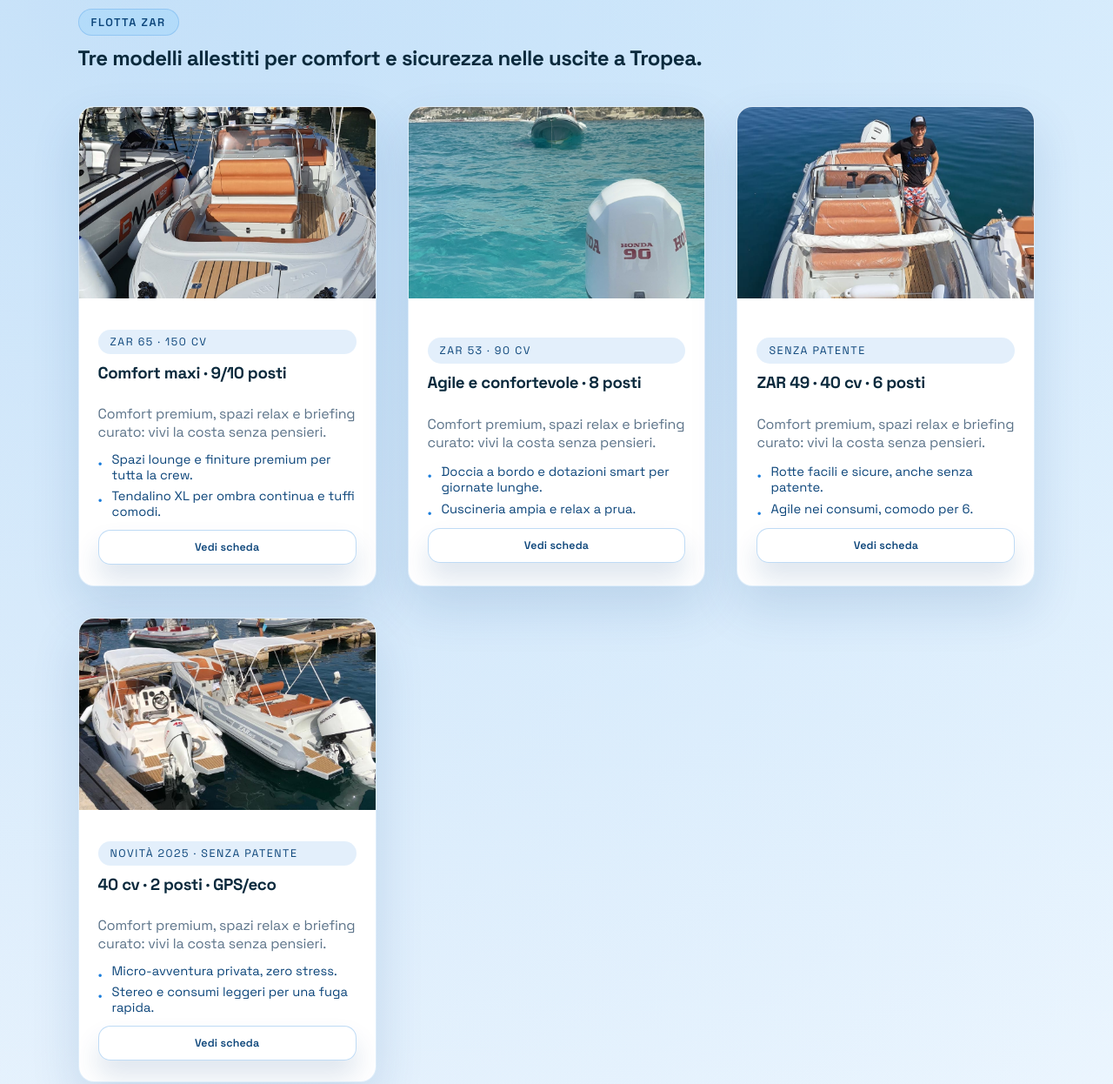
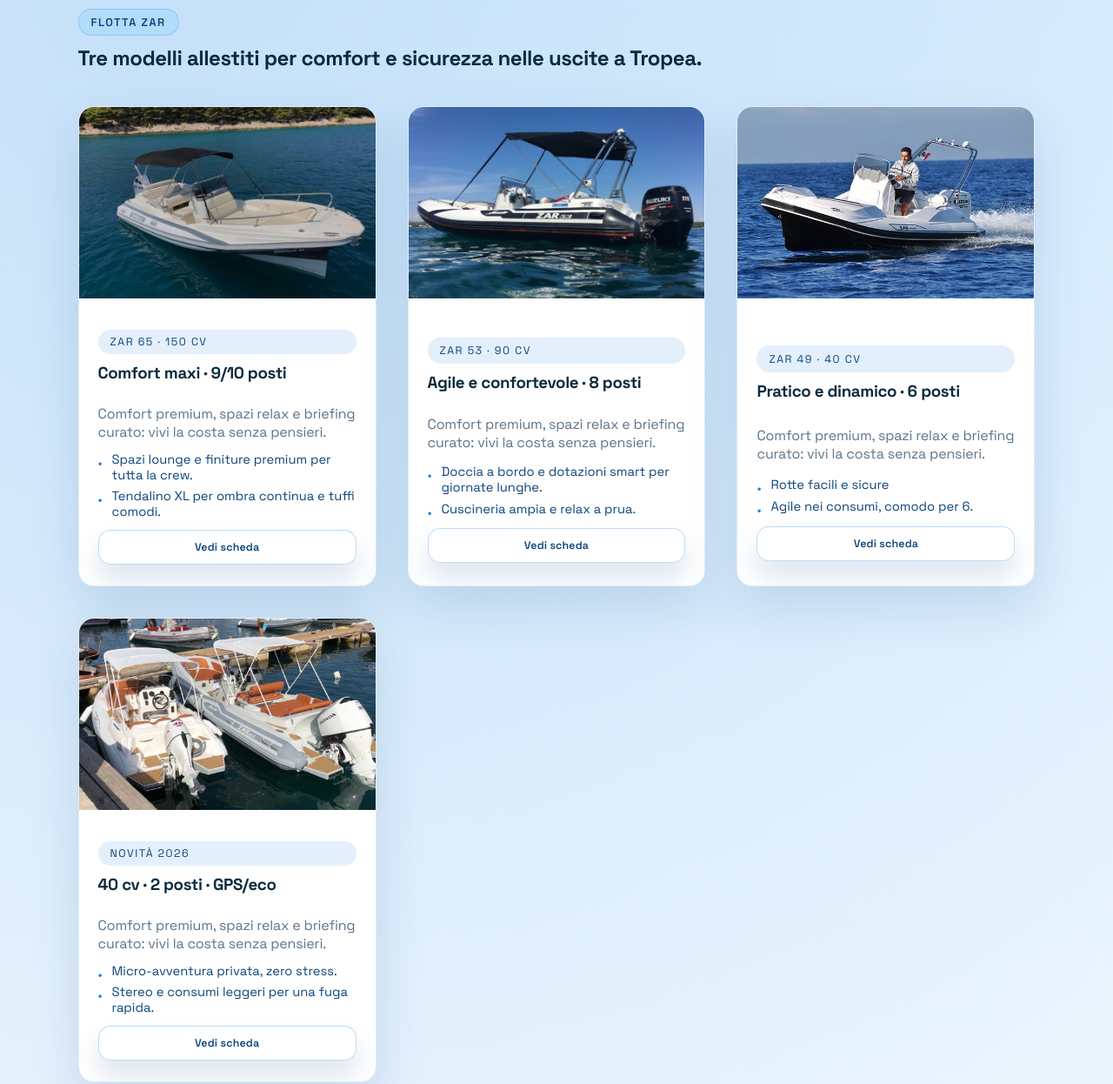
Before and after one commit to LucaMarastoni/Albatros-Tropea-Noleggio, a website: page docs/index.html in a window 1280 px wide. Shown: the part 1020-2266 px from the top of the page at 87% size. Drawn offline with Linux system fonts and the light colour scheme; no server answers.

```diff
--- a/docs/boats-images.js
+++ b/docs/boats-images.js
@@ -3,10 +3,10 @@
   const base = isBoatDetail ? '../' : '';
 
   const map = {
-    'zar49': `${base}assets/img/FotoGommone/FotGommone1.jpg`,
-    'zar65': `${base}assets/img/FotoGommone/FotGommone6.jpg`,
-    'zar50-2025': `${base}assets/img/FotoGommone/FotGommone5.jpg`,
-    'zar53': `${base}assets/img/FotoGommone/FotGommone19.jpg`,
+    'zar49': `${base}assets/img/FotoGommone/49.jpg`,
+    'zar65': `${base}assets/img/FotoGommone/65.jpg`,
+    'zar50-2025': `${base}assets/img/30.jpg`,
+    'zar53': `${base}assets/img/FotoGommone/53.jpeg`,
   };
 
   window.BOAT_IMAGE_MAP = map;
--- a/docs/index.html
+++ b/docs/index.html
@@ -306,14 +306,14 @@
         </article>
         <article class="excursion-card" data-boat-id="zar49" data-inline-images="assets/img/4.jpg|assets/img/15.jpg|assets/img/16.jpg">
           <figure>
-            <img src="assets/img/4.jpg" alt="ZAR 49 senza patente" loading="lazy">
+            <img src="assets/img/4.jpg" alt="ZAR 49" loading="lazy">
           </figure>
           <div class="excursion-card__body">
-            <span class="label label--accent" data-i18n="boats-badge-nolicense">Senza patente</span>
-            <h3 data-i18n="boats-title49">ZAR 49 · 40 cv · 6 posti</h3>
+            <span class="label label--accent" data-i18n="boats-badge-nolicense">ZAR 49 · 40 cv</span>
+            <h3 data-i18n="boats-title49">Pratico e dinamico · 6 posti</h3>
             <p class="fleet-intro__lead" data-i18n="boats-copy">Comfort premium, spazi relax e briefing curato: vivi la costa senza pensieri.</p>
             <ul>
-              <li data-i18n="boats-card5">Rotte facili e sicure, anche senza patente.</li>
+              <li data-i18n="boats-card5">Rotte facili e sicure</li>
               <li data-i18n="boats-card6">Agile nei consumi, comodo per 6.</li>
             </ul>
             <a class="btn tiny outline boat-card__cta" href="flotta/zar49.html" data-i18n="boats-card-cta">Vedi scheda</a>
@@ -321,10 +321,10 @@
         </article>
         <article class="excursion-card" data-boat-id="zar50-2025" data-inline-images="assets/img/32.jpg|assets/img/14.jpg|assets/img/6.jpg">
           <figure>
-            <img src="assets/img/32.jpg" alt="Novità 2025 senza patente" loading="lazy">
+            <img src="assets/img/32.jpg" alt="Novità 2026" loading="lazy">
           </figure>
           <div class="excursion-card__body">
-            <span class="label label--accent" data-i18n="boats-label50">Novità 2025 · Senza patente</span>
+            <span class="label label--accent" data-i18n="boats-label50">Novità 2026</span>
             <h3 data-i18n="boats-title50">40 cv · 2 posti · GPS/eco</h3>
             <p class="fleet-intro__lead" data-i18n="boats-copy">Comfort premium, spazi relax e briefing curato: vivi la costa senza pensieri.</p>
             <ul>
@@ -439,7 +439,7 @@
           <h4 data-i18n="footer-title">Albatros Tropea Noleggio</h4>
           <p data-i18n="footer-address">Viale Raf Vallone, 89861 Tropea (VV) · Italia</p>
         </div>
-        <p data-i18n="footer-desc">Hub nautico premium con gommoni signature, esperienze sartoriali e crew dedicata.</p>
+        <p data-i18n="footer-desc">Hub nautico premium con gommoni signature, esperienze indimenticabili e crew dedicata.</p>
       </div>
       <div class="footer__group">
         <h4 data-i18n="footer-fast">Contatti rapidi</h4>
@@ -567,23 +567,23 @@
           'boats-copy': 'Premium comfort, relaxed spaces and a curated briefing—enjoy the coast hassle-free.',
           'boats-spec1': 'ZAR 65 · 150 hp · electric windlass · 9/10 comfy seats',
           'boats-spec2': 'ZAR 53 · 90 hp · fishfinder · 8 comfy seats',
-          'boats-spec3': 'ZAR 49 · 40 hp · no license needed · 6 comfy seats',
+          'boats-spec3': 'ZAR 49 · 40 hp · 6 comfy seats',
           'boats-spec4': 'Bimini, shower, GPS/eco and safety gear included',
-          'boats-label50': 'New 2025 · No license',
+          'boats-badge-nolicense': 'No license needed',
+          'boats-label50': 'New 2026',
           'boats-title50': '40 hp · 2 seats · GPS/eco',
           'boats-label65': 'ZAR 65 · 150 hp',
           'boats-title65': 'Max comfort · 9/10 seats',
           'boats-label53': 'ZAR 53 · 90 hp',
           'boats-title53': 'Agile and comfy · 8 seats',
           'boats-title49': 'ZAR 49 · 40 hp · 6 seats',
-          'boats-badge-nolicense': 'No license',
           'boats-card1': 'Lounge space and premium finishes for the whole crew.',
           'boats-card2': 'XL shade and easy dips all day.',
           'boats-card3': 'Onboard shower and smart gear for long days.',
           'boats-card4': 'Plush cushions and relaxed bow time.',
           'boats-card7': 'A private micro-adventure, zero stress.',
           'boats-card8': 'Bluetooth sound and light fuel use.',
-          'boats-card5': 'Easy, safe routes—even without a license.',
+          'boats-card5': 'Easy, safe routes',
           'boats-card6': 'Low fuel use, comfy for 6.',
           'boats-card-cta': 'View details',
           'boats-cta1': 'Full fleet sheet',
```
Also changed, not shown: docs/boats.html (+2 -2 lines), server.js (+5 -5 lines), docs/assets/img/FotoGommone/49.jpg (added), docs/assets/img/FotoGommone/53.jpeg (added), docs/assets/img/FotoGommone/65.jpg (added).
